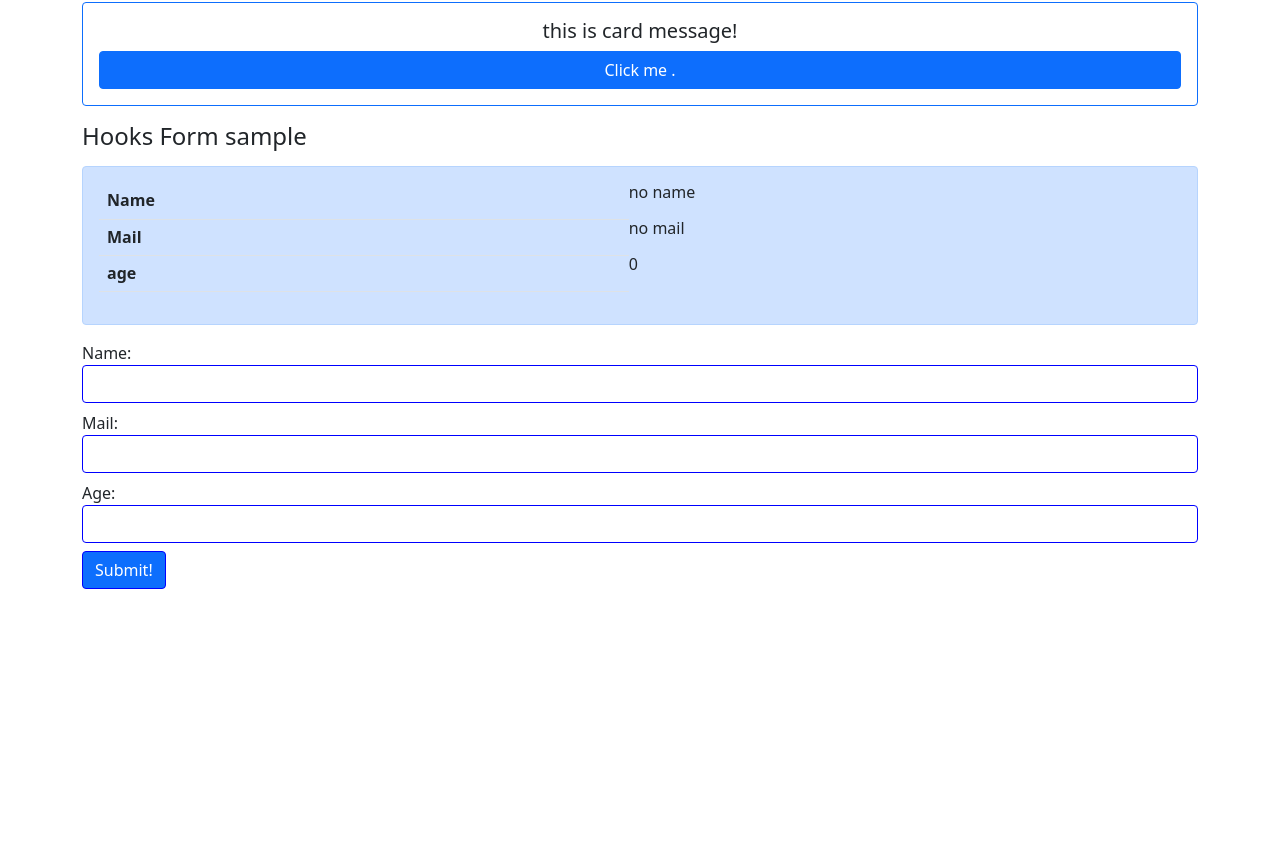
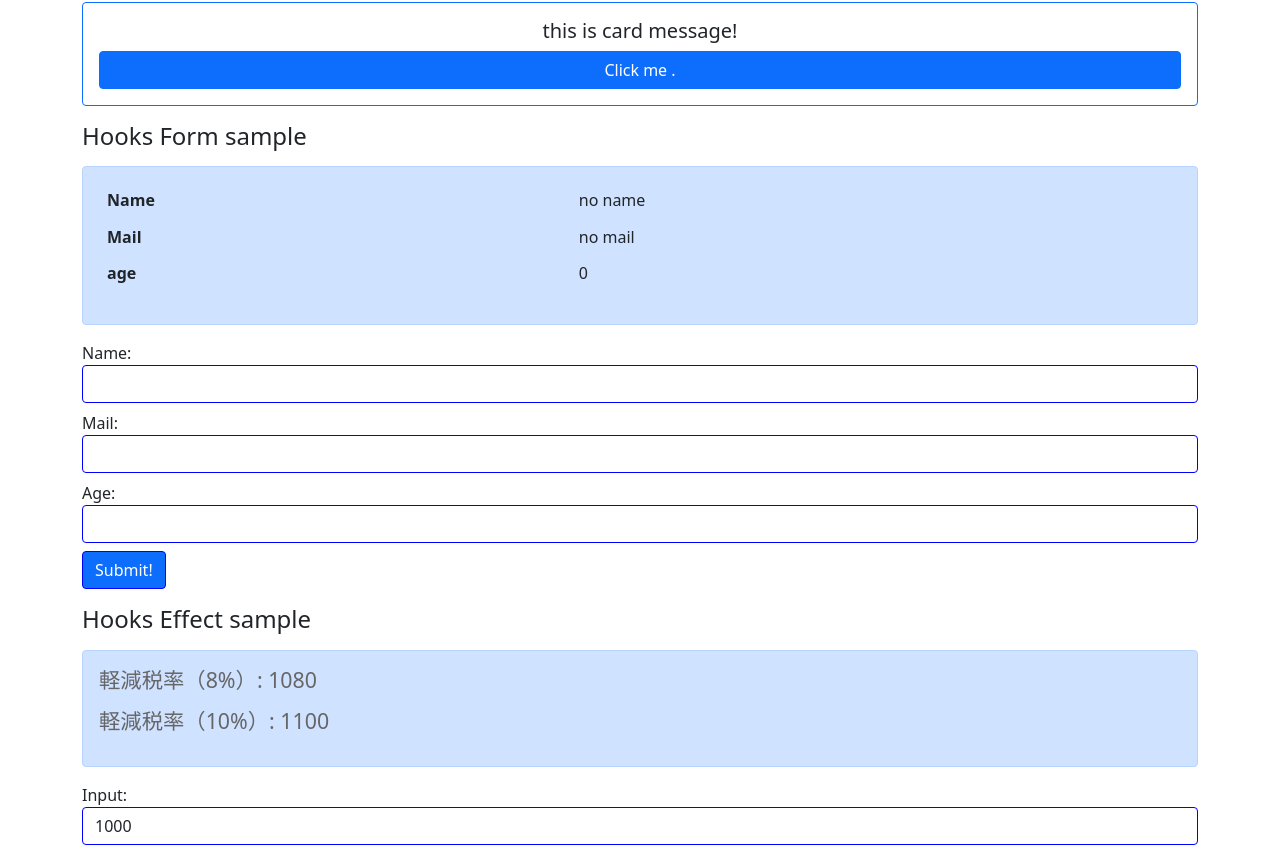
Before and after one commit to tomokiyao/Frontend, a React (Create React App) app in the folder react-hooks/: page / in a window 1280 px wide. Shown: the part 786-1631 px from the top of the page. Before the commit the page ends 1375 px from the top, so only its background shows below. Built offline with nearby package versions, Linux system fonts and the light colour scheme.

Commit message:
use effect

```diff
--- a/react-hooks/src/components/form/AlertMessage.js
+++ b/react-hooks/src/components/form/AlertMessage.js
@@ -8,15 +8,15 @@ const AlertMessage = ({ data }) => {
         <tbody>
           <tr>
             <th>Name</th>
-            {data.name}
+            <td>{data.name}</td>
           </tr>
           <tr>
             <th>Mail</th>
-            {data.mail}
+            <td>{data.mail}</td>
           </tr>
           <tr>
             <th>age</th>
-            {data.age}
+            <td>{data.age}</td>
           </tr>
         </tbody>
       </table>
--- /dev/null
+++ b/react-hooks/src/components/side_effect/AlertMessage.js
@@ -0,0 +1,12 @@
+import React from 'react';
+import '../../App.css';
+
+const AlertMessage = ({ msg }) => {
+  return (
+    <div className="alert alert-primary h5 text-primary">
+      <h5>{msg}</h5>
+    </div>
+  );
+};
+
+export default AlertMessage;
--- /dev/null
+++ b/react-hooks/src/components/side_effect/SideEffect.js
@@ -0,0 +1,53 @@
+import React, { useState, useEffect } from 'react';
+import '../../App.css';
+
+import AlertMessage from './AlertMessage';
+
+const SideEffect = () => {
+  const [val, serVal] = useState(1000);
+  const [tax1, setTax1] = useState(0);
+  const [tax2, setTax2] = useState(0);
+  const [msg, setMsg] = useState(<p>set a price .</p>);
+
+  const handleChange = (e) => {
+    serVal(e.target.value);
+  };
+
+  useEffect(() => {
+    let res = (
+      <div>
+        <p>軽減税率（8%）: {tax1}</p>
+        <p>軽減税率（10%）: {tax2}</p>
+      </div>
+    );
+    setMsg(res);
+  }, [tax1, tax2]);
+
+  useEffect(() => {
+    setTax1(Math.floor(val * 1.08));
+  }, [val]);
+
+  useEffect(() => {
+    setTax2(Math.floor(val * 1.1));
+  }, [val]);
+
+  return (
+    <div>
+      <div className="container">
+        <h4 className="my-3">Hooks Effect sample</h4>
+        <AlertMessage msg={msg} />
+        <div className="form-group">
+          <label>Input:</label>
+          <input
+            type="number"
+            className="form-control"
+            onChange={handleChange}
+            value={val}
+          />
+        </div>
+      </div>
+    </div>
+  );
+};
+
+export default SideEffect;
--- a/react-hooks/src/index.js
+++ b/react-hooks/src/index.js
@@ -6,6 +6,7 @@ import App from './App';
 import Counter from './components/Counter';
 import BidirectionalState from './components/bidirectional/BidirectionalState';
 import Form from './components/form/Form';
+import SideEffect from './components/side_effect/SideEffect';
 
 import reportWebVitals from './reportWebVitals';
 import 'bootstrap/dist/css/bootstrap.min.css';
@@ -16,6 +17,7 @@ ReactDOM.render(
     <Counter />
     <BidirectionalState />
     <Form />
+    <SideEffect />
   </React.StrictMode>,
   document.getElementById('root')
 );
```
